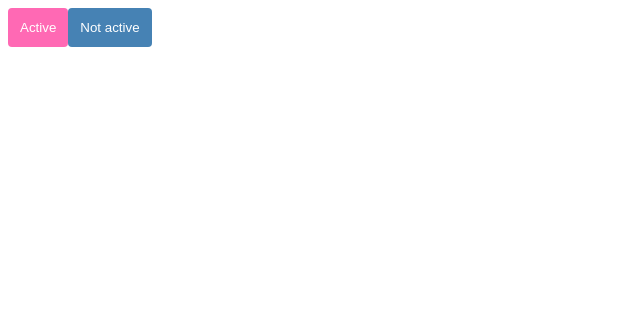
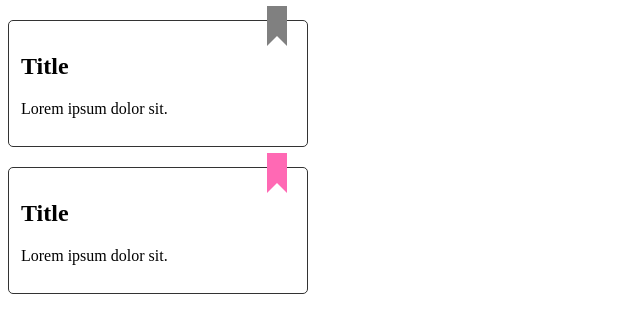
Before and after one commit to tillwilling/react-playground, a React (Vite) app: page / in a window 1280 px wide. Shown: the top 332 px of the page, without its empty margins (0-640 px from the left). Built offline with nearby package versions, Linux system fonts and the light colour scheme.

Commit message:
created cards with bookmarks

```diff
--- a/src/App.jsx
+++ b/src/App.jsx
@@ -1,11 +1,11 @@
 import * as React from 'react'
-import Button from './Button'
+import Card from './Card'
 
 export default () => {
   return (
     <div>
-      <Button isActive={true}>Active</Button>
-      <Button isActive={false}>Not active</Button>
+      <Card active={false} />
+      <Card active={true} />
     </div>
   )
 }
--- /dev/null
+++ b/src/Card.css
@@ -0,0 +1,25 @@
+.Card {
+  padding: 12px;
+  width: 300px;
+  border: 1px solid #333;
+  border-radius: 5px;
+  margin: 20px 0;
+  box-sizing: border-box;
+  position: relative;
+}
+
+.bookmark {
+  height: 30px;
+  border-left: 10px solid grey;
+  border-right: 10px solid grey;
+  border-bottom: 10px solid transparent;
+  background: white;
+  position: absolute;
+  top: -15px;
+  right: 20px;
+}
+
+.bookmark.active {
+  border-left: 10px solid hotpink;
+  border-right: 10px solid hotpink;
+}
--- /dev/null
+++ b/src/Card.jsx
@@ -0,0 +1,12 @@
+import * as React from 'react'
+import './Card.css'
+
+export default ({ active }) => {
+  return (
+    <section className="Card">
+      <h2>Title</h2>
+      <p>Lorem ipsum dolor sit.</p>
+      <div className={active ? 'bookmark active' : 'bookmark'}></div>
+    </section>
+  )
+}
```
Also changed, not shown: src/Pagination/Pagination.css (added, +8 -0 lines), src/Pagination/Pagination.jsx (added, +12 -0 lines), src/Pagination/PaginationApp.jsx (added, +12 -0 lines), src/Button/Button.css (renamed from src/Button.css), src/Button/Button.jsx (renamed from src/Button.jsx).
